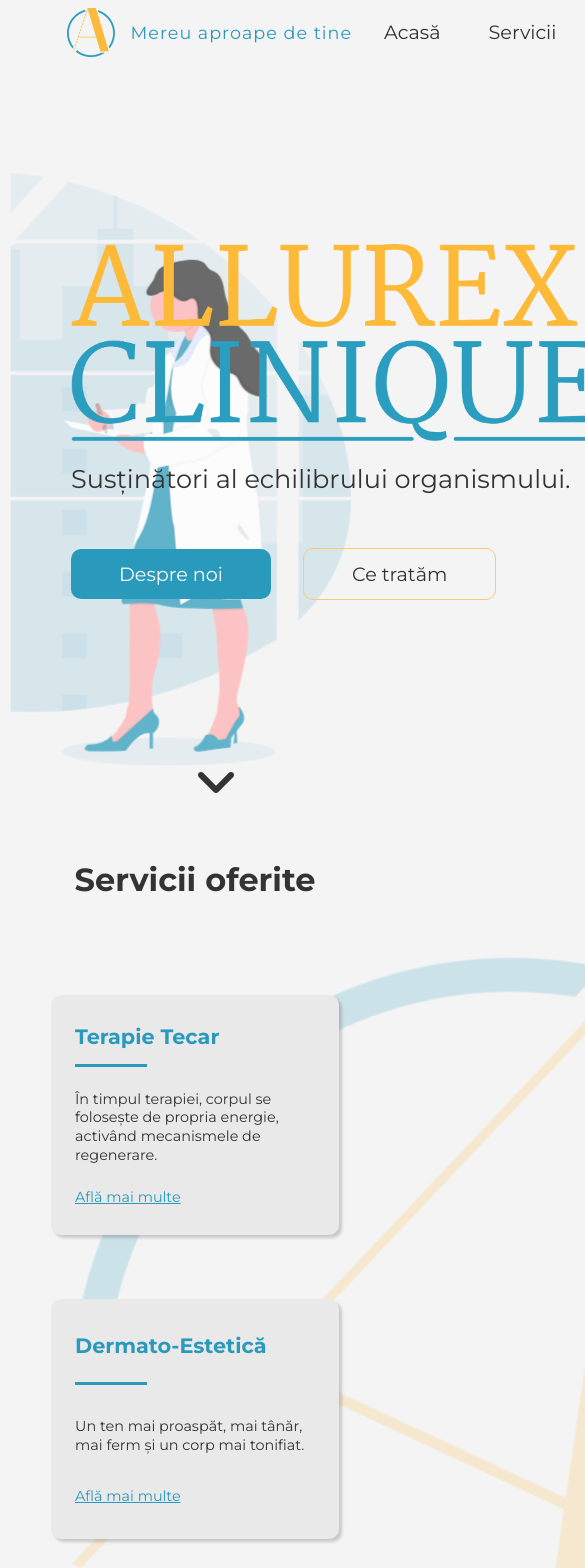
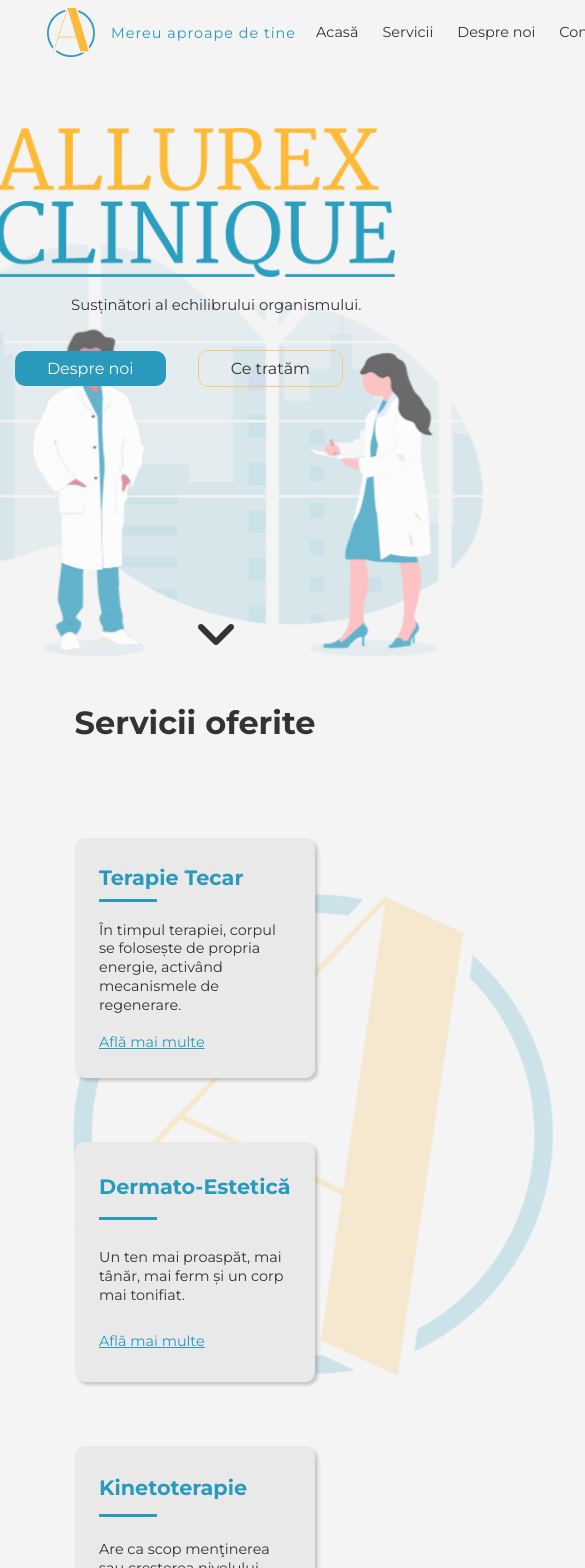
Before and after one commit to cpitul/allurex-clinique, a React (Create React App) app: page / in a window 390 px wide. Shown: the top 1568 px of the page, 585 px wide, since content can reach past the window. Built offline with nearby package versions, Linux system fonts and the light colour scheme.

Commit message:
13 oct 13:00 - 20:18 worked on responsiveness for web and tablet

```diff
--- a/src/App.css
+++ b/src/App.css
@@ -15,7 +15,6 @@
   --dark-color: #333;
   --light-grey: #e9e9e9;
   --light-color: #fff;
-  --dark-nav: rgb(220, 220, 220);
 }
 
 a {
@@ -150,7 +149,7 @@ ul {
 }
 
 .dark-nav {
-  background: var(--dark-color);
+  background: rgb(51, 51, 51);
 }
 
 .dark-nav-text {
--- a/src/App.js
+++ b/src/App.js
@@ -1,5 +1,7 @@
 import React from 'react';
 import './App.css';
+import './css/mediaQueriesWeb.css'
+import './css/mediaQueriesMobile.css'
 import { BrowserRouter as Router, Switch, Route } from 'react-router-dom';
 import Footer from './components/Footer';
 import Navbar from './components/Navbar';
--- a/src/components/Navbar.js
+++ b/src/components/Navbar.js
@@ -13,6 +13,10 @@ const Navbar = () => {
     } else {
       setNav(false)
     }
+  }
+
+  const handleClick = () => {
+    window.scrollTop = 0;
   }
 
   useEffect(() => {
@@ -36,7 +40,7 @@ const Navbar = () => {
         <div>
           <ul className='nav-links'>
             <li className={nav ? 'nav-link dark-nav-text' : 'nav-link'}>
-              <a href='/#showcase'>Acasă</a>
+              <a onClick={() => handleClick()} href='#'>Acasă</a>
             </li>
             <li className={nav ? 'nav-link dark-nav-text' : 'nav-link'}>
               <a href='/#servicii'>Servicii</a>
--- a/src/components/utilities/AboutSection.js
+++ b/src/components/utilities/AboutSection.js
@@ -12,13 +12,13 @@ const AboutSection = ({ location, image, text, color, id }) => {
           <p className={`about-text-${location}`} id={`about-text-${id}`}>
             {text}
           </p>
-          <div id={`circle-${id}`}></div>
+
         </section>
       );
     case 'right':
       return (
         <section className={`about-section about-section-${id}`}>
-          <div id={`circle-${id}`}></div>
+
           <p className={`about-text-${location}`} id={`about-text-${id}`}>
             {text}
           </p>
--- /dev/null
+++ b/src/css/mediaQueriesMobile.css
@@ -0,0 +1,90 @@
+@media screen and (max-width: 768px) {
+  .nav-link > a {
+    font-size: 0.9rem;
+  }
+
+  #logo-text {
+    font-size: 0.9rem;
+  }
+
+  #showcase {
+    flex-direction: column;
+    width: 80%;
+    margin-top: 6rem;
+  }
+
+  .showcase-content {
+    align-items: center;
+    justify-items: center;
+    width: 100%;
+  }
+
+  .showcase-content > h1 {
+    padding: 1rem 0;
+    margin-bottom: 1rem;
+    text-align: center;
+  }
+
+  .showcase-content > img {
+    width: 25rem;
+  }
+
+  .showcase-backdrop {
+    width: 36rem;
+    top: 10%;
+    left: 50%;
+    transform: translate(-50%);
+    height: 100%;
+  }
+
+  #servicii::before {
+    width: 30rem;
+    height: 30rem;
+  }
+
+  .card {
+    width: 15rem;
+    height: 15rem;
+  }
+
+  #buton-servicii {
+    margin-top: 0;
+  }
+
+  .about-photo-1,
+  .about-photo-3 {
+    width: 20rem;
+    height: 20rem;
+  }
+
+  .about-photo-2,
+  .about-photo-4 {
+    width: 15rem;
+    height: 20rem;
+  }
+
+  #about-text-1,
+  #about-text-2,
+  #about-text-3,
+  #about-text-4 {
+    width: 55%;
+    font-size: 0.8rem;
+    padding: 1.5rem;
+  }
+
+  #about-text-1 {
+    transform: translateY(-30%);
+  }
+
+  .about-section-3 {
+    margin-top: 0;
+  }
+
+  .about-section-4 {
+    transform: translateY(30%);
+  }
+
+  #contact {
+    margin-top: 17rem;
+  }
+}
--- /dev/null
+++ b/src/css/mediaQueriesWeb.css
@@ -0,0 +1,175 @@
+@media screen and (max-width: 1600px) {
+  .nav-bar {
+    width: 80%;
+  }
+
+  .showcase-backdrop {
+    width: 50rem;
+  }
+
+  .showcase-content > img {
+    width: 28rem;
+  }
+
+  .showcase-content > h1 {
+    font-size: 1.4rem;
+  }
+
+  .cards-container {
+    width: 90%;
+  }
+}
+
+@media screen and (max-width: 1440px) {
+  .nav-bar {
+    width: 80%;
+  }
+
+  .showcase-content > img {
+    width: 25rem;
+  }
+
+  .showcase-content > h1 {
+    font-size: 1.2rem;
+  }
+
+  .btn {
+    padding: 0.65rem 2.3rem;
+  }
+
+  .cards-container {
+    width: 100%;
+  }
+
+  #despre-noi-content {
+    padding-top: 2rem;
+  }
+}
+
+@media screen and (max-width: 1366px) {
+  .showcase-backdrop {
+    width: 48rem;
+  }
+
+  .showcase-content > img {
+    width: 23rem;
+  }
+
+  .showcase-content > h1 {
+    font-size: 1.15rem;
+  }
+
+  .cards-container {
+    width: 100%;
+  }
+
+  .about-photo-1 {
+    width: 30rem;
+    height: 30rem;
+  }
+
+  .about-photo-3 {
+    width: 30rem;
+    height: 30rem;
+  }
+
+  #about-text-1,
+  #about-text-3 {
+    width: 55%;
+    font-size: 1.1rem;
+  }
+
+  #about-text-2,
+  #about-text-4 {
+    font-size: 1.1rem;
+  }
+}
+
+@media screen and (min-height: 1024px) {
+  #showcase {
+    height: 70vh;
+  }
+}
+
+@media screen and (max-width: 1280px) {
+  .nav-link {
+    padding: 0 0.75rem;
+  }
+
+  .nav-link > a {
+    font-size: 1rem;
+  }
+
+  #logo-text {
+    font-size: 1rem;
+  }
+
+  #showcase {
+    height: 100vh;
+  }
+
+  .showcase-backdrop {
+    width: 40rem;
+  }
+
+  .showcase-content > img {
+    width: 20rem;
+  }
+
+  .showcase-content > h1 {
+    font-size: 1rem;
+  }
+
+  #servicii::before {
+    width: 42rem;
+    height: 42rem;
+    top: 10%;
+  }
+
+  .btn {
+    padding: 0.55rem 2rem;
+  }
+
+  .cards-container {
+    width: 100%;
+  }
+
+  #about-text-1,
+  #about-text-3 {
+    width: 51%;
+  }
+}
+
+@media screen and (max-width: 1024px) {
+  #showcase {
+    height: 70vh;
+  }
+
+  .showcase-backdrop {
+    width: 33rem;
+  }
+
+  .showcase-content > img {
+    width: 18rem;
+  }
+
+  .showcase-content > h1 {
+    font-size: 0.93rem;
+  }
+
+  #servicii::before {
+    width: 35rem;
+    height: 35rem;
+  }
+
+  .btn {
+    padding: 0.5rem 2rem;
+    font-size: 1rem;
+  }
+
+  #about-text-1,
+  #about-text-3 {
+    width: 43%;
+    font-size: 1rem;
+  }
+}
--- a/src/css/pageTemplate.css
+++ b/src/css/pageTemplate.css
@@ -63,7 +63,7 @@ body {
 .title-photo:hover,
 .text-1-photo-container > img:hover,
 .text-2-photo-container > img:hover {
-  transform: scale(1.4);
+  transform: scale(1.2);
 }
 
 .title-photo {
--- a/src/css/photoGallery.css
+++ b/src/css/photoGallery.css
@@ -1,5 +1,5 @@
 .photo-gallery-container {
-  width: 80%;
+  width: 100%;
   margin-top: 2rem;
   display: flex;
   justify-content: center;
@@ -9,7 +9,7 @@
 }
 
 .photos-container {
-  width: 100%;
+  width: 80%;
   display: grid;
   grid-template-columns: 1fr 1fr 1fr;
   grid-template-rows: 1fr 1fr;
```
